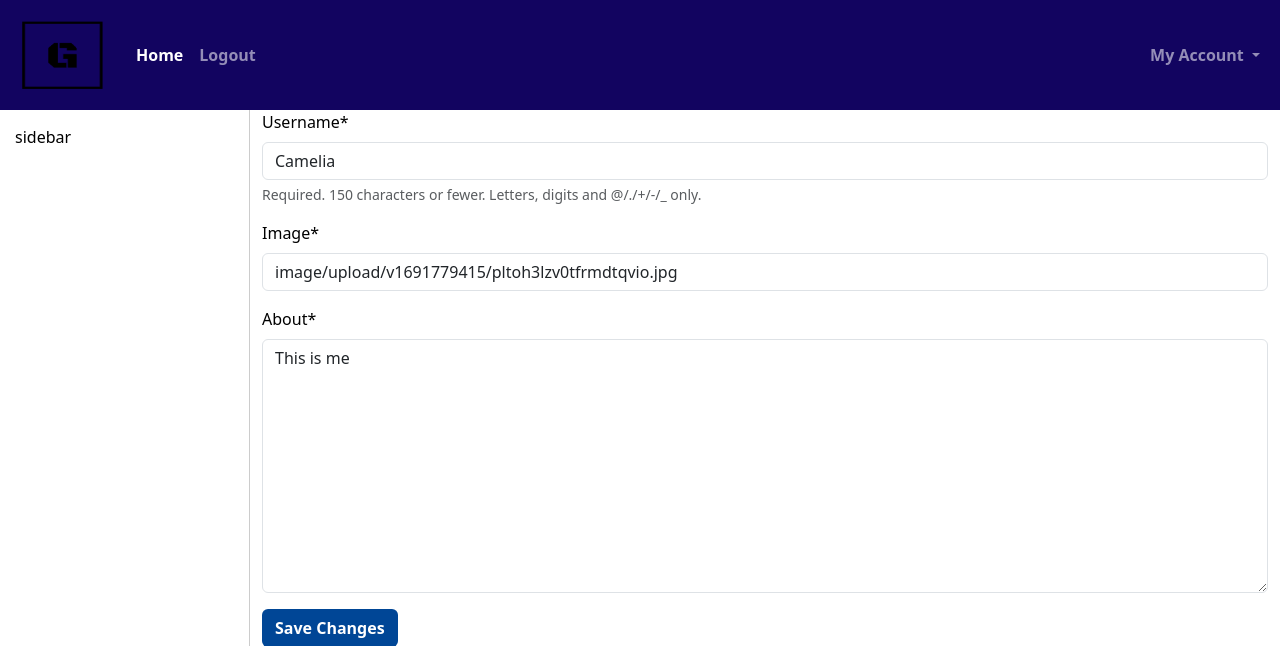
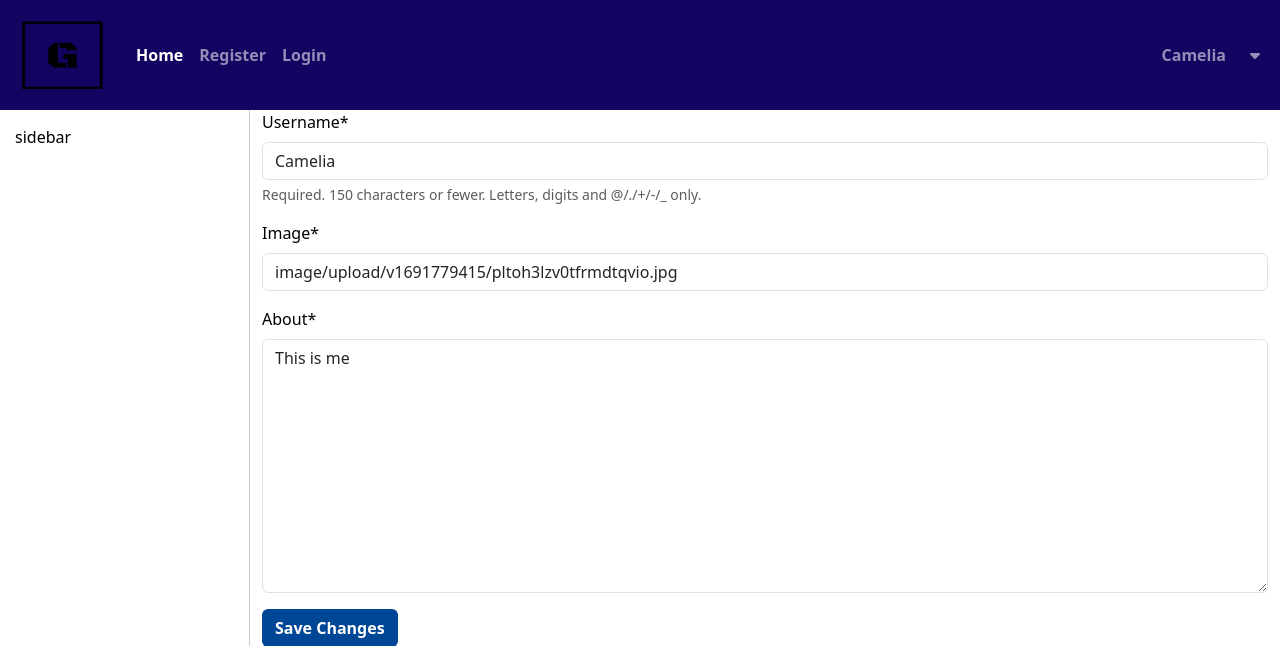
Before and after one commit to Camelia03/portofolio-project-4, a Django app: page /user/profile/edit in a window 1280 px wide. Shown: the top 646 px of the page. Run offline with Django 3.2, Linux system fonts and the light colour scheme; a user stored in the database is signed in; data comes from the database, SQL or seed files in the repository; some libraries are stand-ins or nearby versions.

Commit message:
Display avatar and username in navigation bar

```diff
--- a/static/css/style.css
+++ b/static/css/style.css
@@ -97,5 +97,12 @@ cursor: pointer;
 }
 
 .avatar-small {
-    max-width: 80px;
+    background-size: cover;
 }
+
+.avatar-wrapper {
+    display: inline-block;
+    width: 40px;
+    height: 40px;
+    align-items: center;
+}
--- a/templates/base.html
+++ b/templates/base.html
@@ -30,30 +30,28 @@
           <li class="nav-item">
             <a class="nav-link active" aria-current="page" href="{% url 'index' %}">Home</a>
           </li>
-          {% if user.is_authenticated %}
-          <li class="nav-item">
-            <a class="nav-link" href="{% url 'logout' %}">Logout</a>
-          </li>
-          {% else %}
           <li class="nav-item">
             <a class="nav-link" href="{% url 'signup' %}">Register</a>
           </li>
           <li class="nav-item">
             <a class="nav-link" href="{% url 'login' %}">Login</a>
           </li>
-          {% endif %}
         </ul>
         <!-- Profile Dropdown -->
         <ul class="navbar-nav ml-auto">
           <li class="nav-item dropdown">
-            <a class="nav-link dropdown-toggle" href="#" id="profileDropdown" role="button" data-bs-toggle="dropdown"
-              aria-expanded="false">
-              My Account
-            </a>
+            <div class="nav-link" id="profileDropdown" role="button" data-bs-toggle="dropdown" aria-expanded="false">
+              <div class="row flex-nowrap align-items-center">
+                <div class="col">
+                  {% include 'user_avatar.html' with user=user %}
+                </div>
+                <div class="col"><i class="fa-solid fa-caret-down"></i></div>
+              </div>
+            </div>
             <ul class="dropdown-menu dropdown-menu-right" aria-labelledby="profileDropdown">
               <li><a class="dropdown-item" href="{% url 'user_profile' %}">My Profile</a></li>
               <li><a class="dropdown-item" href="{% url 'user_posts' %}">My Posts</a></li>
-
+              <li><a class="dropdown-item" href="{% url 'logout' %}">Logout</a></li>
               <!-- Add more dropdown items if needed -->
             </ul>
           </li>
--- a/templates/user_avatar.html
+++ b/templates/user_avatar.html
@@ -1,10 +1,13 @@
 {% load static %}
 
-<div>
-    {% if not user.profile.avatar %}
-    <img class="rounded-circle avatar-small" src="{% static 'media/avatar_profile.png' %}" alt="avatar">
-    {% else %}
-    <img class="rounded-circle avatar-small" src="{{ user.profile.avatar.url }}" />
-    {% endif %}
-    <span>{{ user.username }}</span>
+<div class="row align-items-center flex-nowrap">
+    <div class="col ratio ratio-1x1 avatar-wrapper">
+        {% if not user.profile.avatar %}
+        <div class="rounded-circle avatar-small"
+            style="background-image: url({% static 'media/avatar_profile.png' %});"> </div>
+        {% else %}
+        <div class="rounded-circle avatar-small" style="background-image: url({{ user.profile.avatar.url }});"></div>
+        {% endif %}
+    </div>
+    <div class="col">{{ user.username }}</div>
 </div>
```
Lines whose indentation alone changed are shown as unchanged.
